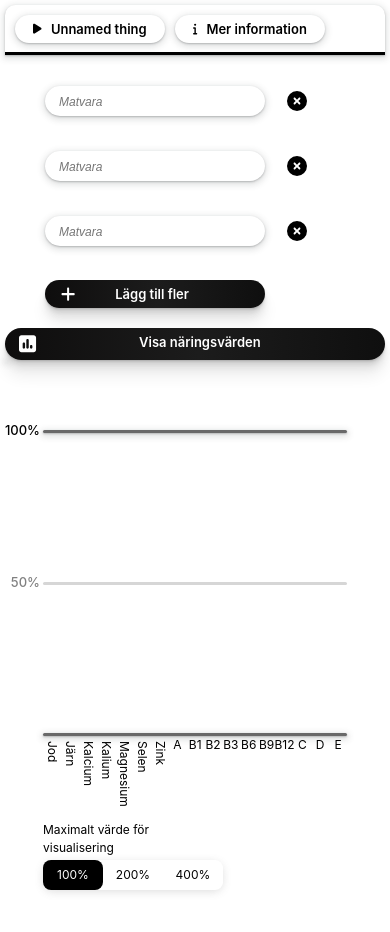
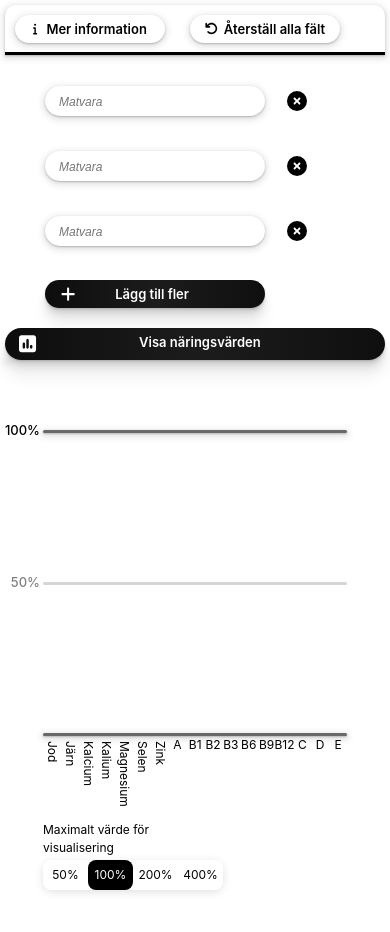
Before and after one commit to Radors/TPClient, a React (Vite) app in the folder tpclient/: page / in a window 390 px wide. Shown: the top 932 px of the page. Built offline with nearby package versions, Linux system fonts and the light colour scheme.

Commit message:
Almost ready for production. Needs testing and resilience

```diff
--- a/tpclient/src/App.css
+++ b/tpclient/src/App.css
@@ -58,7 +58,7 @@
     align-items: center;
 }
 
-.demonstration, .mer-information {
+.restore-button, .mer-information {
     width: 150px;
     background-color: white;
     padding: 6px;
@@ -68,12 +68,12 @@
     box-shadow: rgba(60, 64, 67, 0.3) 0px 1px 2px 0px, rgba(60, 64, 67, 0.15) 0px 2px 6px 2px;
 }
 
-.demonstration {
-    margin-right: 30px;
+.restore-button{
+    margin-left: 25px;
 }
 
-.play-icon {
-    margin-right: 9px;
+.restore-icon {
+    margin-right: 6px;
 }
 
 .info-icon {
@@ -118,7 +118,6 @@
 
 .mer-information-container {
     width: 100%;
-    height: 250px;
     display: flex;
     border-radius: 12px;
     box-shadow: rgba(60, 64, 67, 0.3) 0px 1px 2px 0px, rgba(60, 64, 67, 0.15) 0px 2px 6px 2px;
@@ -129,6 +128,8 @@
     width: 100%;
     display: flex;
     flex-direction: column;
+    font-size: 12px;
+    padding: 12px;
 }
 
 .click-to-hide {
@@ -555,7 +556,7 @@
 }
 
 .select-scale-button {
-    width: 33.33%;
+    width: 25%;
     height: 30px;
     display: flex;
     justify-content: center;
@@ -717,12 +718,10 @@ input:checked + .slider:before {
     .food-manager {
         width: 100%;
     }
+
 }
 @media (max-width: 400px) {
     .top-bar-inner {
         margin-left: 10px;
     }
-    .demonstration {
-        margin-right: 10px;
-    }
 }
--- a/tpclient/src/App.tsx
+++ b/tpclient/src/App.tsx
@@ -1,7 +1,7 @@
 import { Fragment, useState, useEffect, useCallback, useMemo, useRef } from 'react';
 import './App.css';
 import { FontAwesomeIcon } from '@fortawesome/react-fontawesome';
-import { faInfo, faPlay, faPlus, faSquarePollVertical, faXmark, faArrowRight, faArrowLeft, faCircleXmark, faMinimize, faCircleCheck, } from '@fortawesome/free-solid-svg-icons';
+import { faInfo, faPlay, faPlus, faSquarePollVertical, faXmark, faArrowRight, faArrowLeft, faCircleXmark, faMinimize, faCircleCheck, faRotateLeft, faArrowRotateLeft, } from '@fortawesome/free-solid-svg-icons';
 import { useMediaQuery } from 'react-responsive'
 
 // Array<FoodProduct> will be RECEIVED from the server.
@@ -39,7 +39,7 @@ enum SearchType {
     Basic,
     Embeddings
 }
-type VisualMax = 100 | 200 | 400;
+type VisualMax = 50 | 100 | 200 | 400;
 
 export default function App() {
     return (
@@ -171,6 +171,15 @@ function FoodManager() {
         }
     }, [debouncedQuery, fetchData, inputRows]);
 
+    function onClearTopState() {
+        setInputRows(startingPoint);
+        setDisplayedInputRows([]);
+        setItemVisibility([]);
+        setMerInformation(false);
+        setDebouncedQuery("");
+        setFoodProducts({ products: [], id: -1 });
+        setFoodProductsFromEmbeddings({ products: [], id: -1 });
+    }
 
     function onToggleVisibility(index: number) {
         const newItemVisibility = itemVisibility.slice();
@@ -238,7 +247,7 @@ function FoodManager() {
 
     return (
         <div className="food-manager">
-            <TopBar onToggleMerInformation={onToggleMerInformation} />
+            <TopBar onToggleMerInformation={onToggleMerInformation} onClearTopState={onClearTopState} />
             <FoodMain inputRows={inputRows}
                 onAddInputRow={onAddInputRow}
                 onRemoveInputRow={onRemoveInputRow}
@@ -259,17 +268,17 @@ function FoodManager() {
     );
 }
 
-function TopBar({ onToggleMerInformation }: { onToggleMerInformation: () => void}) {
+function TopBar({ onToggleMerInformation, onClearTopState }: { onToggleMerInformation: () => void, onClearTopState: () => void }) {
     return (
         <div className="top-bar">
             <div className="top-bar-inner">
-                <button className="demonstration">
-                    <FontAwesomeIcon size="sm" className="play-icon" icon={faPlay} />
-                    Unnamed thing
+                <button className="mer-information" onClick={onToggleMerInformation}>
+                    <FontAwesomeIcon icon={faInfo} size="sm" className="info-icon"/>
+                    Mer information
                 </button>
-                <button className="mer-information" onClick={onToggleMerInformation}>
-                    <FontAwesomeIcon size="sm" className="info-icon" icon={faInfo} />
-                    Mer information
+                <button className="restore-button" onClick={onClearTopState}>
+                    <FontAwesomeIcon icon={faArrowRotateLeft} className="restore-icon"/>
+                    Återställ alla fält
                 </button>
             </div>
         </div>
@@ -340,7 +349,16 @@ function FoodInputOuter({ inputRows, onAddInputRow, onRemoveInputRow, onInputToM
             }}>
                 <div className="mer-information-container">
                     <div className="mer-information-inner">
-
+                        Alla näringsvärden indikerar innehåll per 100 gram livsmedel.<br />
+                        Värderna visualiseras som procent av rekommenderat intag.<br />
+                        <br />
+                        Datamängden med näringstäthet är hämtad från Livsmedelsverket.<br />
+                        (Livsmedelsverkets livsmedelsdatabas version 2024-05-29)<br />
+                        <br />
+                        Rekommendationer gällande dagligt intag är något som förändras över tid.
+                        MatPerspektiv utgår från de senaste rekommendationerna med bredast
+                        vetenskapliga stöd, vilket för närvarande är de nordiska
+                        näringsrekommendationerna, NNR 2023.
                     </div>
                     <button className="click-to-hide hide-information" onClick={onToggleMerInformation}>
                         <FontAwesomeIcon icon={faXmark} size="lg" />
@@ -554,10 +572,10 @@ function FoodGraph({ itemVisibility, displayedInputRows, visualMax }: { itemVisi
             <div className="food-graph-canvas-limit-bar"></div>
             <div className="food-graph-guideline midguide"></div>
             <div className="food-graph-twohundred">
-                {visualMax === 100 ? "100%" : (visualMax === 200 ? "200%" : "400%")}
+                {visualMax === 50 ? "50%" : (visualMax === 100 ? "100%" : (visualMax === 200 ? "200%" : "400%"))}
             </div>
             <div className="food-graph-onehundred">
-                {visualMax === 100 ? "50%" : (visualMax === 200 ? "100%" : "200%")}
+                {visualMax === 50 ? "25%" : (visualMax === 100 ? "50%" : (visualMax === 200 ? "100%" : "200%"))}
             </div>
             <div className="food-graph-nutrients-outer">
                 {allLabels}
@@ -644,6 +662,13 @@ function FoodLegend({ itemVisibility, onToggleVisibility, displayedInputRows, on
                             Maximalt värde för visualisering
                         </div>
                         <div className="select-scale-buttons">
+                            <button className="select-scale-button" onClick={() => onSelectVisualMax(50)}
+                                style={{
+                                    backgroundColor: visualMax === 50 ? "black" : "white",
+                                    color: visualMax === 50 ? "white" : "black"
+                                }}>
+                                50%
+                            </button>
                             <button className="select-scale-button" onClick={() => onSelectVisualMax(100)}
                                 style={{
                                     backgroundColor: visualMax === 100 ? "black" : "white",
```
